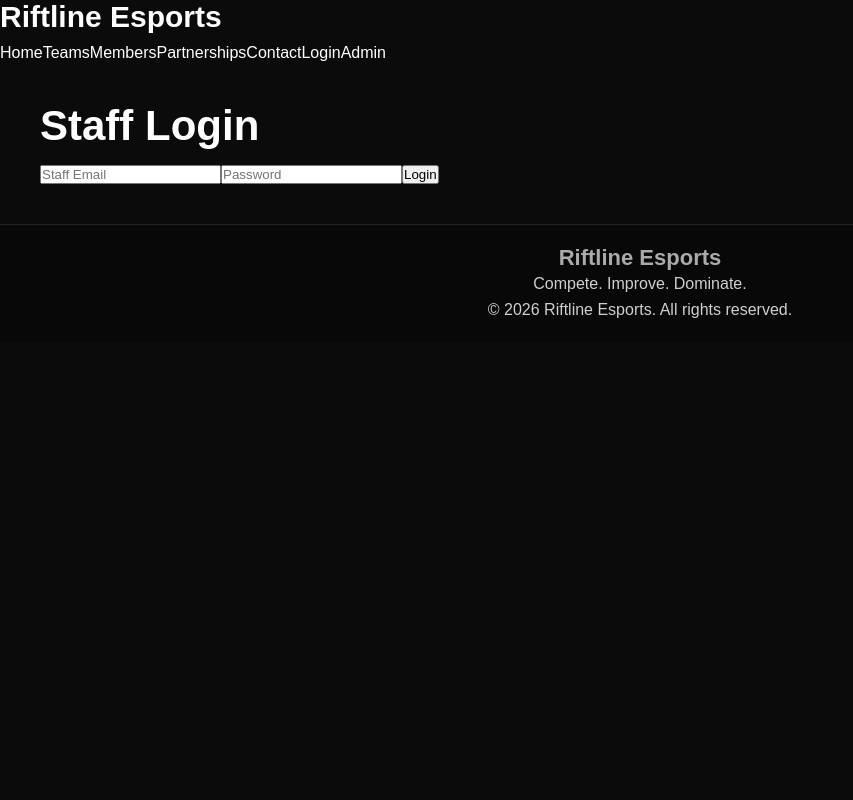
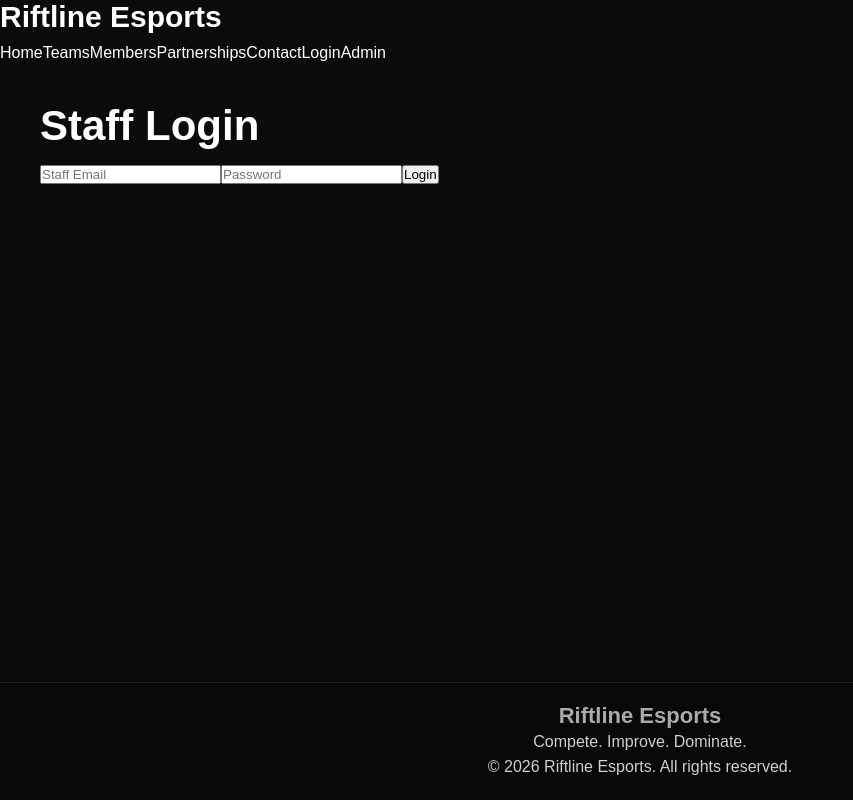
Before and after one commit to yodaorder/yodaorder.github.io, a React (Vite) app: page /login in a window 1280 px wide. Shown: the whole page, without its empty margins (0-853 px from the left). Built offline with nearby package versions, Linux system fonts and the light colour scheme; the HTML template or start-up script is replaced by a standard one.

Commit message:
Refactor App component structure and syntax

```diff
--- a/src/App.jsx
+++ b/src/App.jsx
@@ -11,12 +11,10 @@ import ProtectedRoute from "./components/ProtectedRoute";
 
 function App() {
   return (
-    <div className="app">
-
+    <>
       <Navbar />
 
       <main>
-
         <Routes>
 
           <Route
@@ -39,14 +37,11 @@ function App() {
           />
 
         </Routes>
-
       </main>
 
       <Footer />
-
-    </div>
+    </>
   );
 }
 
-
 export default App;
```
